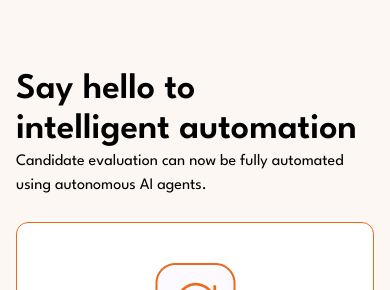
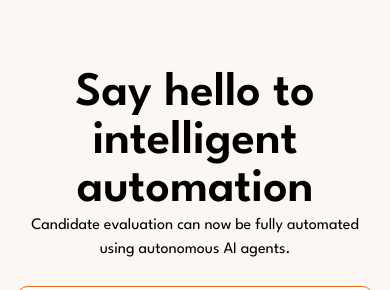
Before and after one commit to shaheer-haider/portfolio-builder, a Nuxt app: page / in a window 390 px wide. Shown: the part 554-844 px from the top of the page. Built offline with nearby package versions, Linux system fonts and the light colour scheme.

Commit message:
form fixes

```diff
--- a/components/CTASection.vue
+++ b/components/CTASection.vue
@@ -29,15 +29,15 @@
             <input
               type="text"
               placeholder="Your email address"
-              class="border border-[#EA6A1C] px-6 py-2 rounded-full focus:outline-0 placeholder:text-[#EA6A1C] w-full text-base"
+              class="border border-[#EA6A1C] px-4 md:px-6 py-2 rounded-full focus:outline-0 placeholder:text-[#EA6A1C] w-full text-base"
             />
             <input
               type="text"
               placeholder="Your Linkedin Profile"
-              class="border border-[#EA6A1C] px-6 py-2 rounded-full focus:outline-0 placeholder:text-[#EA6A1C] w-full text-base"
+              class="border border-[#EA6A1C] px-4 md:px-6 py-2 rounded-full focus:outline-0 placeholder:text-[#EA6A1C] w-full text-base"
             />
             <div
-              class="border border-[#EA6A1C] rounded-full relative px-6 py-2 cursor-pointer"
+              class="border border-[#EA6A1C] rounded-full relative px-4 md:px-6 py-2 cursor-pointer"
             >
               <input
                 type="file"
@@ -46,7 +46,7 @@
               />
               <div class="flex w-full justify-between items-center cursor-pointer">
                 <span class="text-[#EA6A1C]">Attach Your Resume</span>
-                <button class="bg-[#EA6A1C] text-white pt-1 px-3 rounded-full">
+                <button class="bg-[#EA6A1C] text-white pt-1 px-1 md:px-3 rounded-full w-[70px] md:w-auto">
                   Add File
                 </button>
               </div>
--- a/components/FeatureSection.vue
+++ b/components/FeatureSection.vue
@@ -2,12 +2,12 @@
   <div
     class="max-w-7xl mx-auto md:py-20 py-12 flex lg:flex-row flex-col px-4 items-center justify-between gap-6"
   >
-    <div class="lg:w-1/2">
-      <h2 class="md:text-5xl text-4xl font-semibold">
-        Say hello to <br />
+    <div class="lg:w-1/2 text-center lg:text-left">
+      <h2 class="text-5xl font-semibold">
+        Say hello to <br class="hidden lg:block" />
         intelligent automation
       </h2>
-      <p class="md:max-w-md">
+      <p class="lg:max-w-md">
         Candidate evaluation can now be fully automated using autonomous AI agents.
       </p>
     </div>
--- a/components/Hero.vue
+++ b/components/Hero.vue
@@ -28,7 +28,7 @@
         class="absolute rounded-full border-[8px] right-48 opacity-44 circle-4 top-96 border-[#EA6A1C] h-12 w-12"
       ></div>
     </div>
-    <div class="py-32 space-y-2 max-w-3xl text-center mx-auto">
+    <div class="py-32 space-y-2 max-w-3xl text-center mx-auto px-2">
       <h1 class="md:text-7xl text-5xl font-semibold">
         An AI teammate for every
         <span class="text-[#EA6A1C]">recruiting team</span>
```
